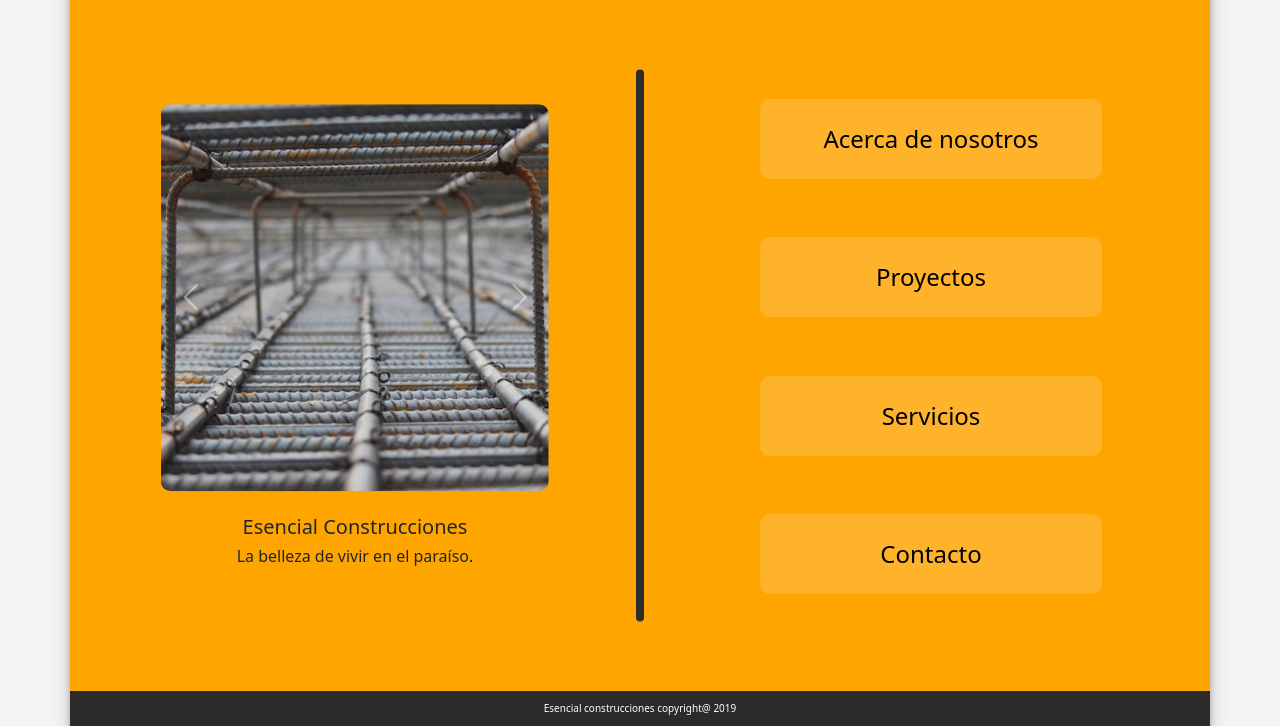
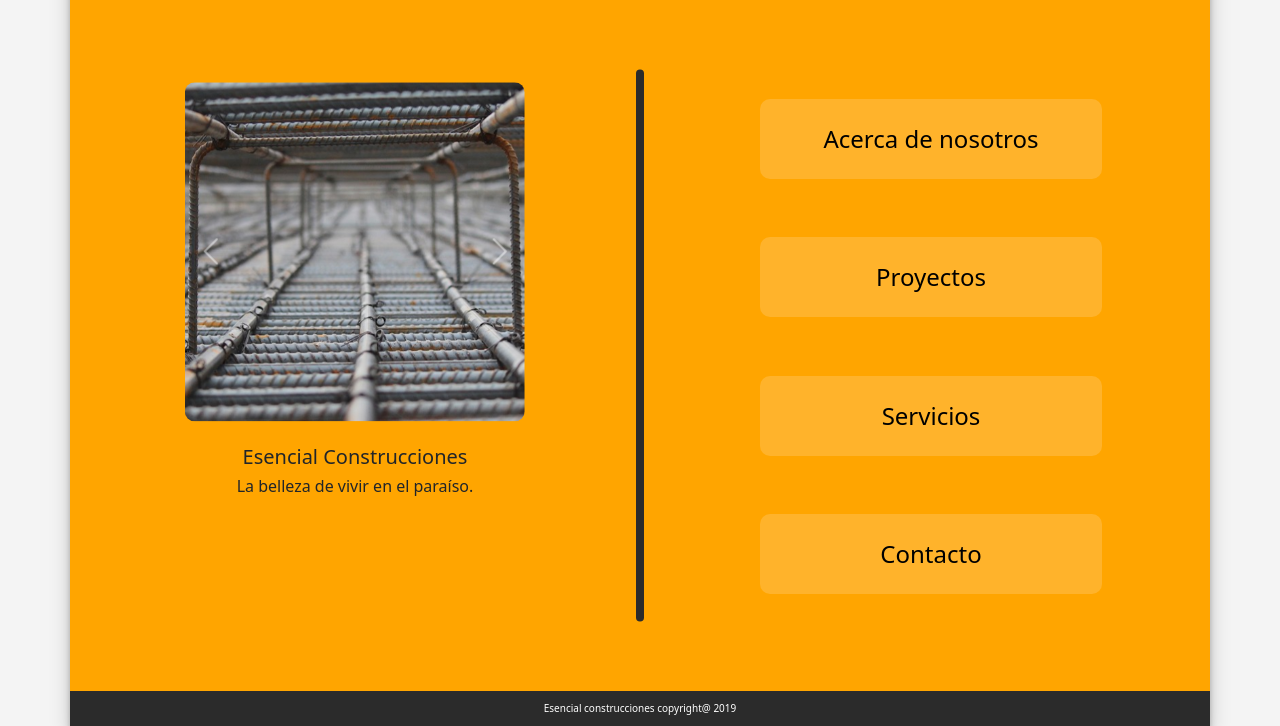
Before and after one commit to egmp7/Esencial-Construcciones, a Flask app: page /home in a window 1280 px wide. Shown: the part 74-800 px from the top of the page. Run offline with Flask 2, Linux system fonts and the light colour scheme; parts of the project's set-up code (start-up, migrations or seed data) failed here and were passed over; some libraries are stand-ins or nearby versions.

Commit message:
refactoring layouts

```diff
--- a/application/static/js/componentsLayout.js
+++ b/application/static/js/componentsLayout.js
@@ -1,21 +1,87 @@
+
+/** This document draws tthe component of the app */
 
 $(document).ready(function(){
-    setComponentsPosition();
-
+    drawMainLayout();
 });
 
 window.addEventListener("resize", function(){
-
-    setComponentsPosition();
-
+    drawMainLayout();
 });
 
-/** Gets the width of the container */
+/** Draws components in main container */
+drawMainLayout = function ()
+{
+    const MAIN_WINDOW_WIDTH = getMainWidth();
+    const MAIN_WINDOW_HEIGHT = getMainHeight();
+
+    var x;  // grid variable
+    var y;  // grid variable
+    var scale;
+
+    $("main").height(MAIN_WINDOW_HEIGHT);
+
+        x = MAIN_WINDOW_WIDTH/2;
+
+        $(".block1").css({
+            width: x,
+            height: MAIN_WINDOW_HEIGHT})
+
+            scale = 0.85
+            $(".greeting").css({
+                width: x * scale,
+                height: MAIN_WINDOW_HEIGHT * scale})
+
+        $(".block2").css({
+            width: x,
+            height: MAIN_WINDOW_HEIGHT
+        })
+
+            x = MAIN_WINDOW_WIDTH / 4;
+            y = MAIN_WINDOW_HEIGHT / 5;
+
+            $("#aboutButton").css({
+                top: y - $("#aboutButton").height()/2,
+                left: x - $("#aboutButton").width()/2})
+            $("#projectsButton").css({
+                top: y*2 - $("#projectsButton").height()/2,
+                left: x - $("#projectsButton").width()/2})
+            $("#servicesButton").css({
+                top: y*3 - $("#servicesButton").height()/2,
+                left: x - $("#servicesButton").width()/2})
+            $("#contactButton").css({
+                top: y*4 - $("#contactButton").height()/2,
+                left: x - $("#contactButton").width()/2})
+
+        scale = 0.8
+        $(".stick").height(MAIN_WINDOW_HEIGHT * scale);
+
+        $(".modal").css({
+            width: MAIN_WINDOW_WIDTH,
+            height:MAIN_WINDOW_HEIGHT
+        })
+
+            const titleHeight = 42;
+            x = MAIN_WINDOW_WIDTH / 4;
+            y = (MAIN_WINDOW_HEIGHT - titleHeight) / 4;
+
+            $("#projectsList").css({left:0,             top:0,
+                                    width: x,           height: y * 4,});
+            $("#projectView").css({ left: x,            top: 0,
+                                    width: x * 3,       height: y * 3});
+            $("#projectsPreview").css({ left: x,        top: y * 3,
+                                        width: x * 3,   height: y});
+
+
+
+}
+
+/** gets the width of the main component */
 getMainWidth = function ()
 {
     return $(".container").width();
 }
-/** Gets the width of the main component */
+/** gets the height of the main component */
 getMainHeight = function ()
 {
     let windowHeight = $(window).height();
@@ -24,50 +90,3 @@ getMainHeight = function ()
 
     return windowHeight - navHeight - footerHeight;
 }
-
-/** Sets positions of components */
-setComponentsPosition = function ()
-{
-    var w = getMainWidth();
-    var h = getMainHeight();
-
-    console.log(h)
-    $("main").height(h);
-
-    // main components
-    $(".block1").width(w / 2);
-    $(".block1").height(h);
-    $(".block2").width(w / 2);
-    $(".block2").height(h);
-    $(".stick").height(h * 0.8);
-    // block 1 components
-    $(".greeting").width(w / 2 * 0.85)
-    $(".greeting").height(h * 0.7)
-
-    // modal component
-    $(".modal").height(h);
-    $(".modal").width(w);
-
-    // main buttons
-    var x = w / 4;
-    var y = h / 5;
-    $("#aboutButton").css({top: y - $("#aboutButton").height()/2,
-                           left: x - $("#aboutButton").width()/2})
-    $("#projectsButton").css({top: y*2 - $("#projectsButton").height()/2,
-                              left: x - $("#projectsButton").width()/2})
-    $("#servicesButton").css({top: y*3 - $("#servicesButton").height()/2,
-                              left: x - $("#servicesButton").width()/2})
-    $("#contactButton").css({top: y*4 - $("#contactButton").height()/2,
-                             left: x - $("#contactButton").width()/2})
-
-    // projects component
-    var w = getMainWidth() / 4;
-    var h = (getMainHeight() - 42) / 4;
-
-    $("#projectsList").css({left:0,             top:0,
-                            width: w,           height: h * 4,});
-    $("#projectView").css({ left: w,            top: 0,
-                            width: w * 3,       height: h * 3});
-    $("#projectsPreview").css({ left: w,        top: h * 3,
-                                width: w * 3,   height: h});
-}
--- a/application/static/styles/_home.scss
+++ b/application/static/styles/_home.scss
@@ -79,6 +79,20 @@ main{
     overflow: scroll;
     position: absolute;
 
+    .title {
+      text-align: center;
+      background: #ffbc11;
+      text-transform: uppercase;
+      height: 42px;
+      position: relative;
+
+      h2{
+        @include center;
+        font-size: 18px;
+        margin: 0;
+      }
+    }
+
     #about{
       display: none;
       padding: 10px 0;
@@ -98,20 +112,6 @@ main{
 
     #projects{
       display: none;
-
-      .title {
-        text-align: center;
-        background: #ffbc11;
-        text-transform: uppercase;
-        height: 42px;
-        position: relative;
-
-        h2{
-          @include center;
-          font-size: 18px;
-          margin: 0;
-        }
-      }
 
       .projectsComponent{
         position: relative;
--- /dev/null
+++ b/application/static/styles/_services.scss
@@ -0,0 +1,7 @@
+@import "variables";
+
+.modal{
+    #services{
+
+    }
+}
--- a/application/static/styles/style.scss
+++ b/application/static/styles/style.scss
@@ -1,4 +1,5 @@
 @use 'home';
+@use 'services';
 @use 'nav_footer';
 @use 'success';
 @import "variables";
```
Also changed, not shown: application/static/styles/style.css (+15 -15 lines), application/templates/home.html (+11 -25 lines), 1 other file.
